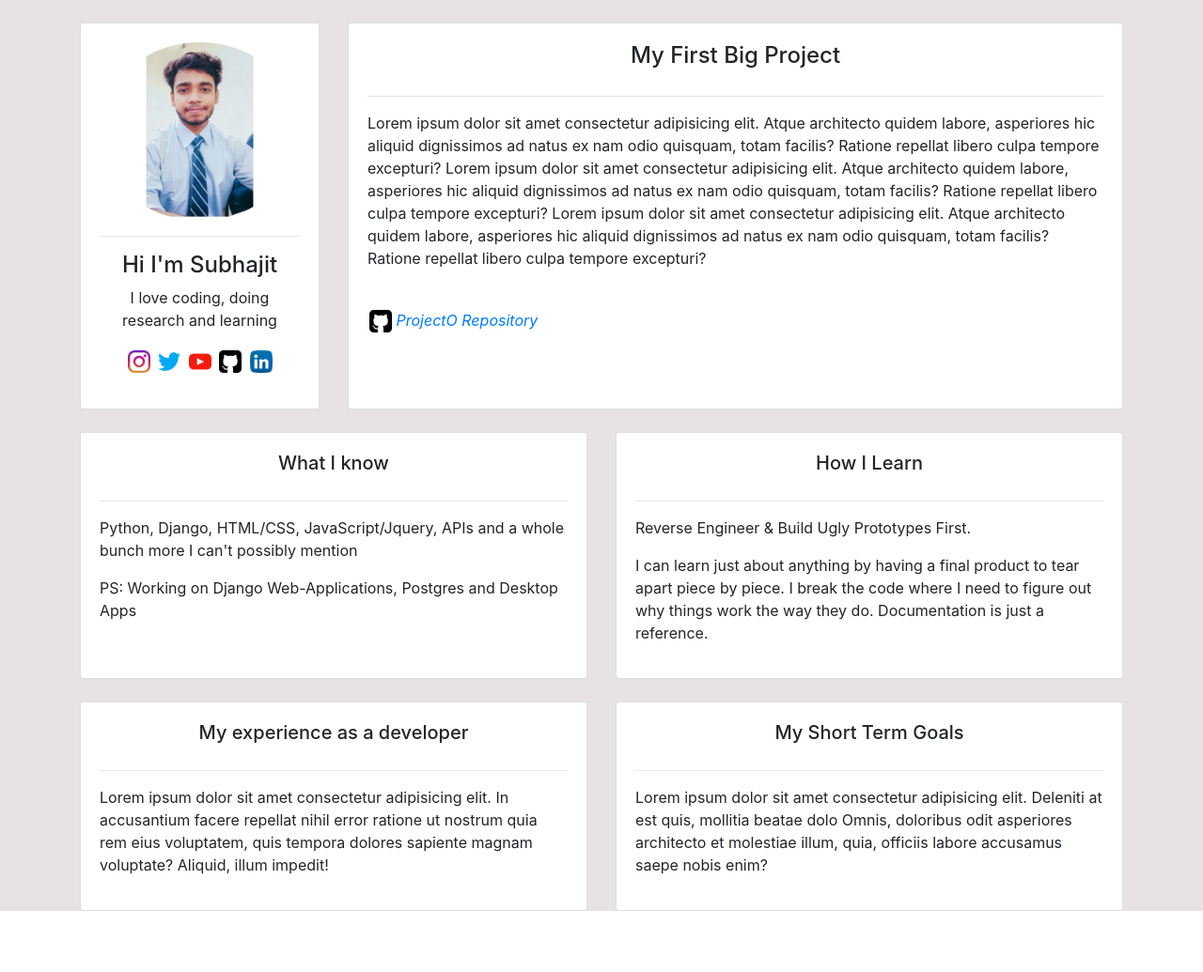
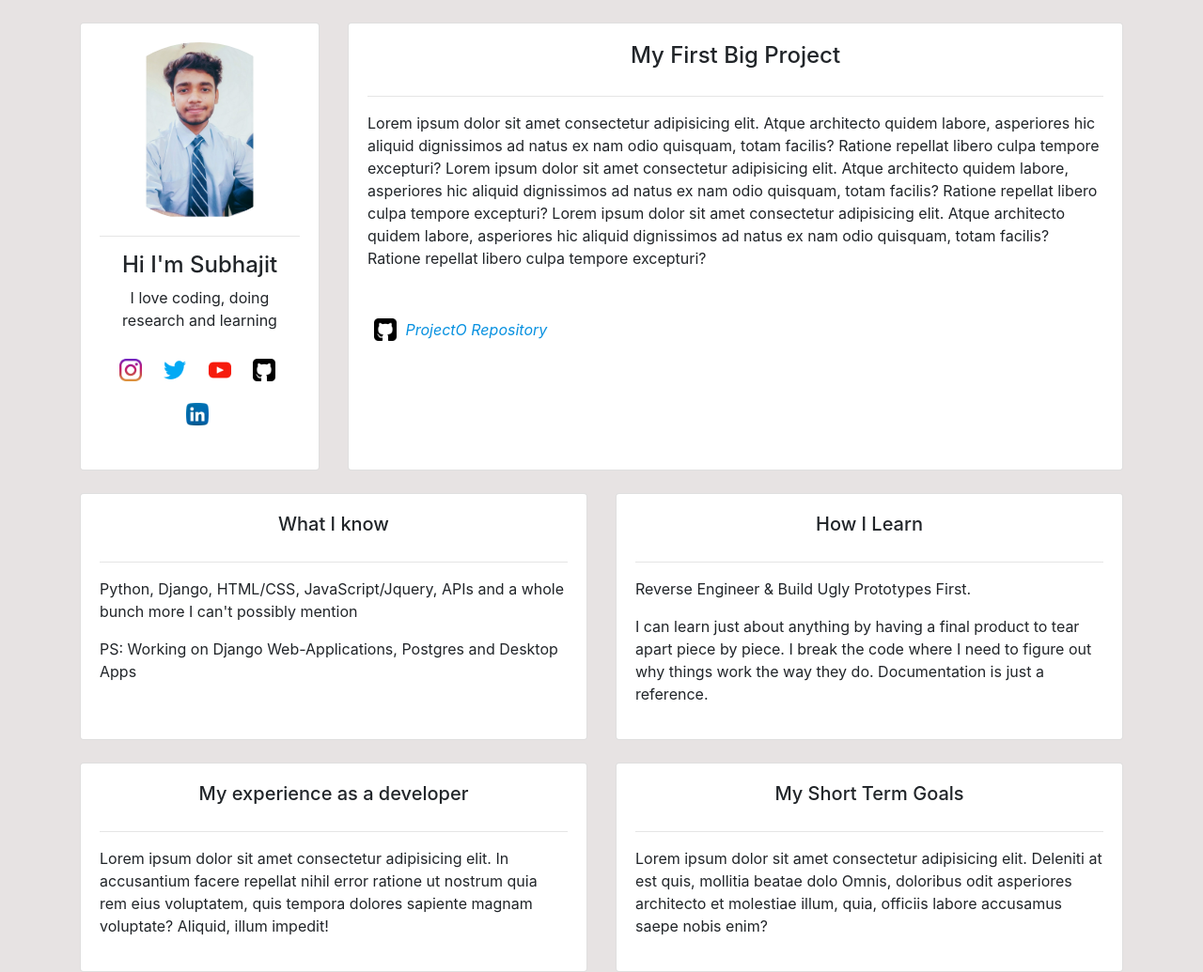
Before and after one commit to ironsubhajit/my_portfolio_site, a Django app: page / in a window 1280 px wide. Shown: the whole page at 94% size. Before the commit the page ends 970 px from the top, so only its background shows below. Run offline with Django 3.2, Linux system fonts and the light colour scheme; some libraries are stand-ins or nearby versions.

Commit message:
fixing vertical alignment for ProjectO github-link with logo

```diff
--- a/my_portfolio/base/static/base/css/main.css
+++ b/my_portfolio/base/static/base/css/main.css
@@ -17,3 +17,12 @@ ul {
   list-style-type: none;
   display: inline-block;
 }
+
+.social-links ul, li, i{
+  color: rgb(8, 145, 224);
+  vertical-align: middle;
+  margin-left: 5px;
+  margin-right: 10px;
+  padding-top: 10px;
+  padding-bottom: 10px;
+}
```
